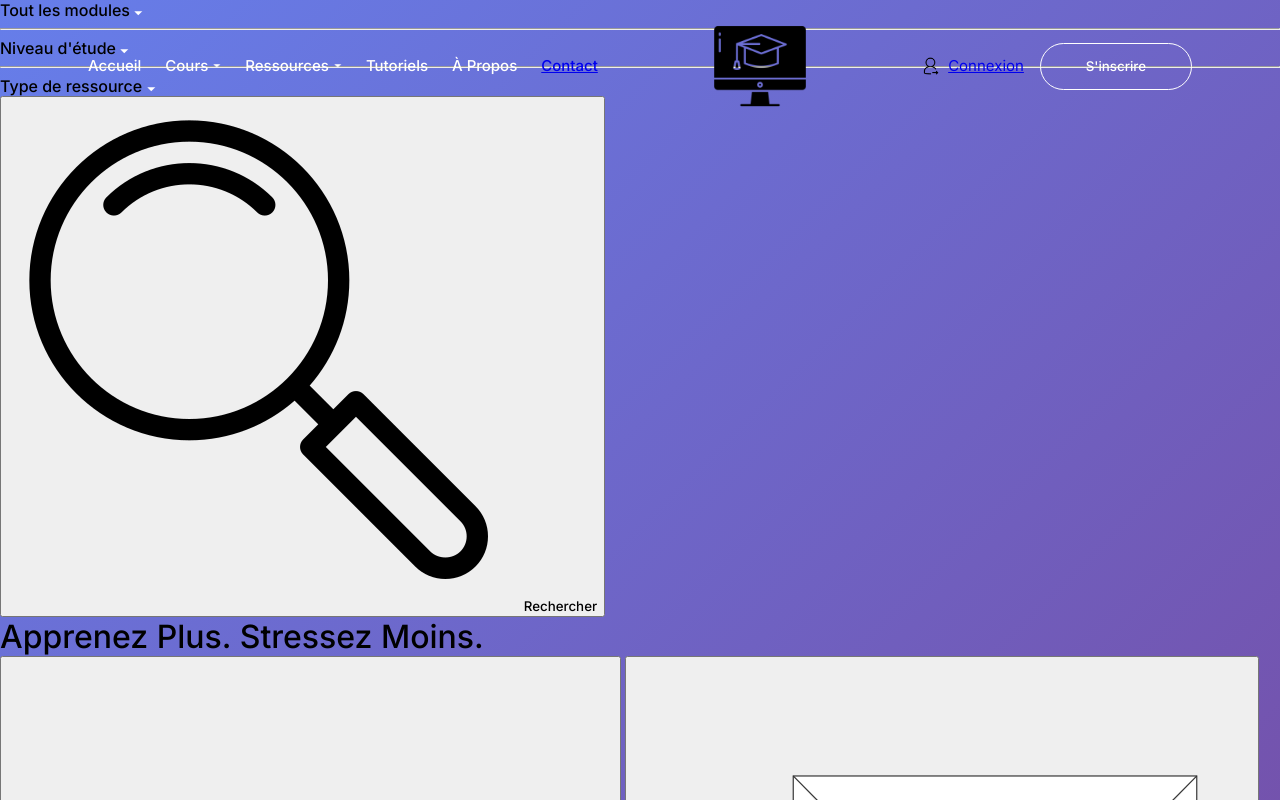
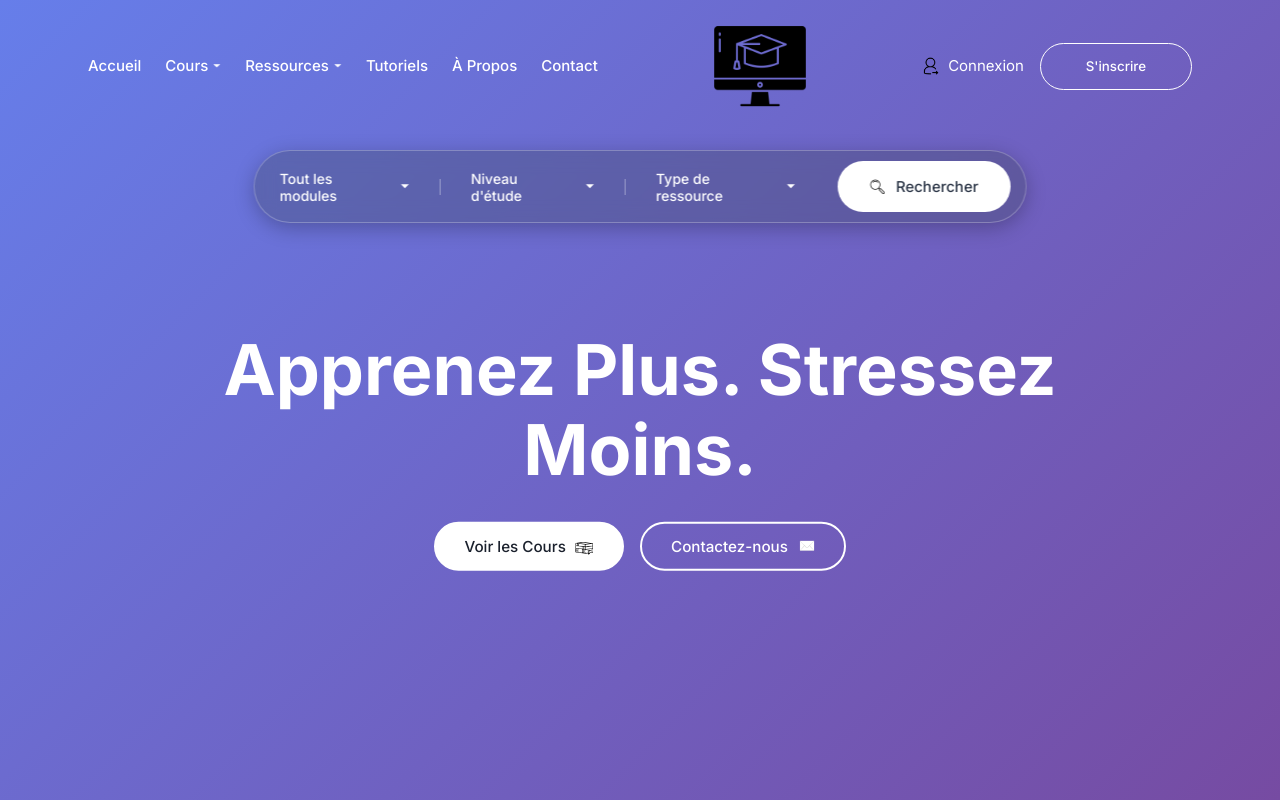
Before and after one commit to Ilyassyani/P1-E-learning, a plain HTML site: page index.html in a window 1280 px wide. Shown: the top 800 px of the page. Drawn offline with Linux system fonts and the light colour scheme.

Commit message:
Leger probleme link avec css

```diff
--- a/index.html
+++ b/index.html
@@ -4,7 +4,7 @@
     <meta charset="UTF-8">
     <meta name="viewport" content="width=device-width, initial-scale=1.0">
     <title>Aide aux Études Universitaires</title>
-    <link rel="stylesheet" href="./cours.css">
+    <link rel="stylesheet" href="./index.css">
     <link rel="preconnect" href="https://fonts.googleapis.com">
     <link rel="preconnect" href="https://fonts.gstatic.com" crossorigin>
     <link href="https://fonts.googleapis.com/css2?family=Inter:wght@300;400;500;600;700;800&display=swap" rel="stylesheet">
```
